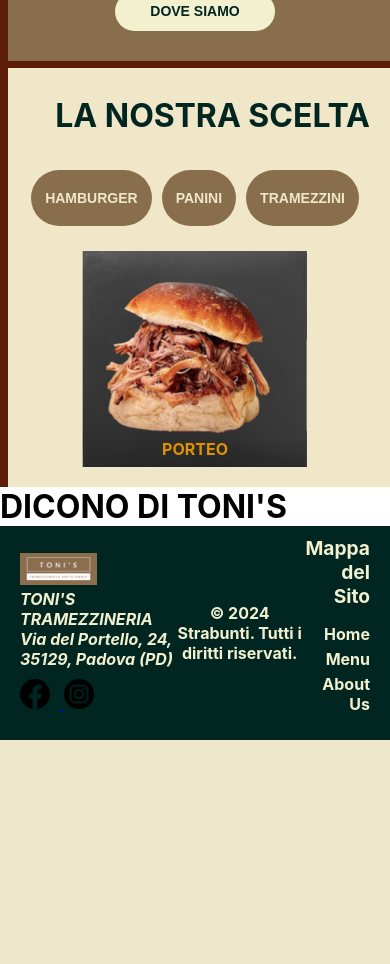
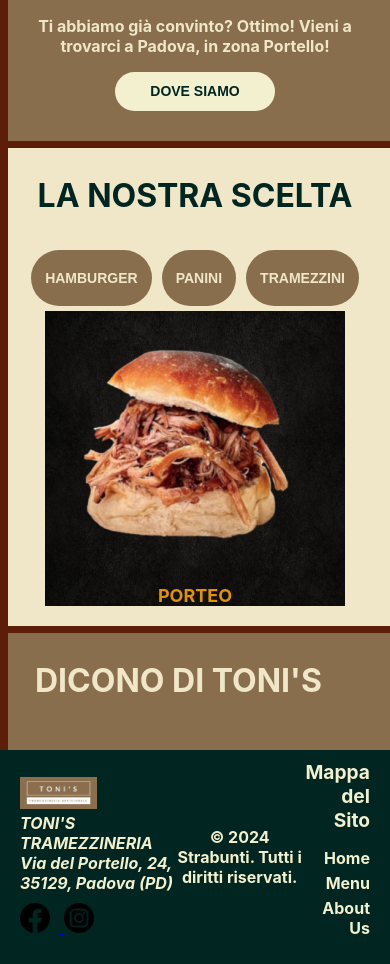
Before and after one commit to Strabunti/Toni, a PHP site: page / in a window 390 px wide; the page is wider, and only the part inside the window is pictured. Shown: the part 1646-2610 px from the top of that part. Before the commit the page ends 2386 px from the top of that part, so only its background shows below. Run offline with PHP 8.4, Linux system fonts and the light colour scheme.

Commit message:
Homepage colpeted.

```diff
--- a/index.html
+++ b/index.html
@@ -100,16 +100,19 @@
                     <button class="mobile-category-button"><h4>TRAMEZZINI</h4></button>
                 </div>
                 <div class="image-and-heading">
-                    <h3>PORTEO</h3>
-                    <img src="resources/images/vinileChiuso.png" alt="Immagine rappresentativa della categoria di cibo selezionata">
+                    <div><img src="resources/images/porteo.png" alt="Immagine rappresentativa della categoria di cibo selezionata"></div>
+                    <div><h3>PORTEO</h3></div>
                 </div>
 
             </div>
         </section>
 
         <!-- RECENSIONI SECTION -->
-        <section>
-            <h2>DICONO DI TONI'S</h2>
+        <section id="recensioniSection">
+            <div class="left-rectangle"></div>
+            <div class="top-rectangle"></div>
+
+            <h2 class="align-left">DICONO DI TONI'S</h2>
         </section>
     </main>
 
@@ -161,15 +164,20 @@
           });
         });
 
+
         function toggleClickedState(button) {
+        if (!button.classList.contains('clicked')) {
             const buttons = document.querySelectorAll('.category-button');
             buttons.forEach(btn => {
                 if (btn !== button) {
                     btn.classList.remove('clicked');
+                    btn.style.pointerEvents = 'auto';
                 }
             });
 
             button.classList.toggle('clicked');
+            button.style.pointerEvents = 'none';
+        }
     }
     </script>
 
--- a/style.css
+++ b/style.css
@@ -192,6 +193,20 @@ h3 {
     height: 15px;
 }
 
+h2.align-right {
+    text-align: right;
+    margin-top: 15px;
+    margin-bottom: 30px;
+    color: #012622;
+}
+
+h2.align-left {
+    text-align: left;
+    margin-top: 15px;
+    margin-left: 15px;
+    margin-bottom: 30px;
+}
+
 @media screen and (max-width: 768px) {
     h1 {
         font-size: 3em;
@@ -223,6 +238,20 @@ h3 {
         left: 0;
         width: 100%;
         height: 7.5px;
+    }
+
+    h2.align-right {
+        text-align: center;
+        margin-top: 15px;
+        margin-bottom: 30px;
+        color: #012622;
+    }
+
+    h2.align-left {
+        text-align: center;
+        margin-top: 15px;
+        margin-left: 15px;
+        margin-bottom: 30px;
     }
 }
 /*#endregion*/
@@ -396,13 +411,13 @@ h3 {
     margin-bottom: 20px;
 }
 
-.map {
+#doveSiamoSection .map {
     margin-right: 20px;
     width: 100%;
     border: none;
 }
 
-.location-info {
+#doveSiamoSection .location-info {
     text-align: center;
     align-items: center;
     margin-left: 20px;
@@ -438,17 +453,11 @@ h3 {
     position: relative;
 }
 
-#sceltaSection h2.align-right {
-    text-align: right;
-    margin-top: 15px;
-    margin-bottom: 30px;
-    color: #012622;
-}
-
 #sceltaSection .side-by-side {
     display: flex;
     text-align: center;
     justify-content: space-between;
+    align-items: center;
 }
 
 #sceltaSection ul {
@@ -501,45 +510,58 @@ h3 {
     right: 35%;
 }
 
-.image-and-heading {
-    width: 600.2px;
-    align-items: center;
-    text-align: center;
-    display: flex;
-}
-
-.image-and-heading img {
-    display: block;
+#sceltaSection .image-and-heading img {
     width: 100%;
 }
 
-.image-and-heading h3 {
-    display: block;
-    position: absolute;
-    right: 259px;
-    bottom: 38px;
-    color: #E09200;
-    font-size: xx-large;
+#sceltaSection .image-and-heading {
+    align-items: center;
+    text-align: center;
+    flex-direction: column;
+    display: flex;
+    background-image: url(resources/images/vinileChiusoNew.jpg);
+    background-position: center;
+    background-repeat: no-repeat;
+    width: 40%;
+    height: fit-content;
+    max-width: 515px;
 }
 
-.buttons-container {
+#sceltaSection .image-and-heading h3 {
+    display: block;
+    right: 0px;
+    color: #E09200;
+    font-size: large;
+}
+
+#sceltaSection .buttons-container {
     width: 600.2px;
     align-items: flex-start;
     display: flex;
 }
 
-
-.mobile-buttons {
+#sceltaSection .mobile-buttons {
     display: none;
 }
 
-@media screen and (max-width: 1300px) {
-    .mobile-buttons {
+@media screen and (max-width: 1020px) {
+    #sceltaSection h2.align-right {
+        text-align: center;
+        margin-top: 15px;
+        margin-bottom: 30px;
+        color: #012622;
+    }
+
+    #sceltaSection h2 {
+        font-size: 2em;
+    }
+
+    #sceltaSection .mobile-buttons {
         display: flex;
         align-self: center;
     }
 
-    .mobile-category-button {
+    #sceltaSection .mobile-category-button {
         display: flex;
         background-color: #896E4E;
         color: #EFE7C8;
@@ -567,24 +589,39 @@ h3 {
         text-align: center;
     }
 
-    .image-and-heading {
+    #sceltaSection .image-and-heading {
         align-self: center;
         align-items: center;
         flex-direction: column;
         display: flex;
+        width: 40%;
+        background-image: url(resources/images/vinileChiusoNew.jpg);
+        background-size: cover;
+        min-width: 300px;
     }
 
-    .image-and-heading img {
-        width: 40%;
-    }
-
-    .image-and-heading h3 {
+    #sceltaSection .image-and-heading h3 {
         display: block;
-        position: relative;
         right: 0px;
-        bottom: -208px;
         color: #E09200;
-        font-size: medium;
+        font-size: large;
     }
 }
 /*#endregion */
+
+/*#region RECENSIONI-SECTION*/
+#recensioniSection {
+    background-color: #896E4E;
+    padding: 20px;
+    position: relative;
+    text-align: center;
+    color: #EFE7C8;
+}
+
+#recensioniSection h2.align-left {
+    text-align: left;
+    margin-top: 15px;
+    margin-left: 15px;
+    margin-bottom: 30px;
+}
+/*#endregion*/
```
Also changed, not shown: other parts of style.css (+6 -19 lines), resources/images/porteo.png (added), resources/images/vinileChiusoNew.jpg (added). Lines whose indentation alone changed are shown as unchanged.
